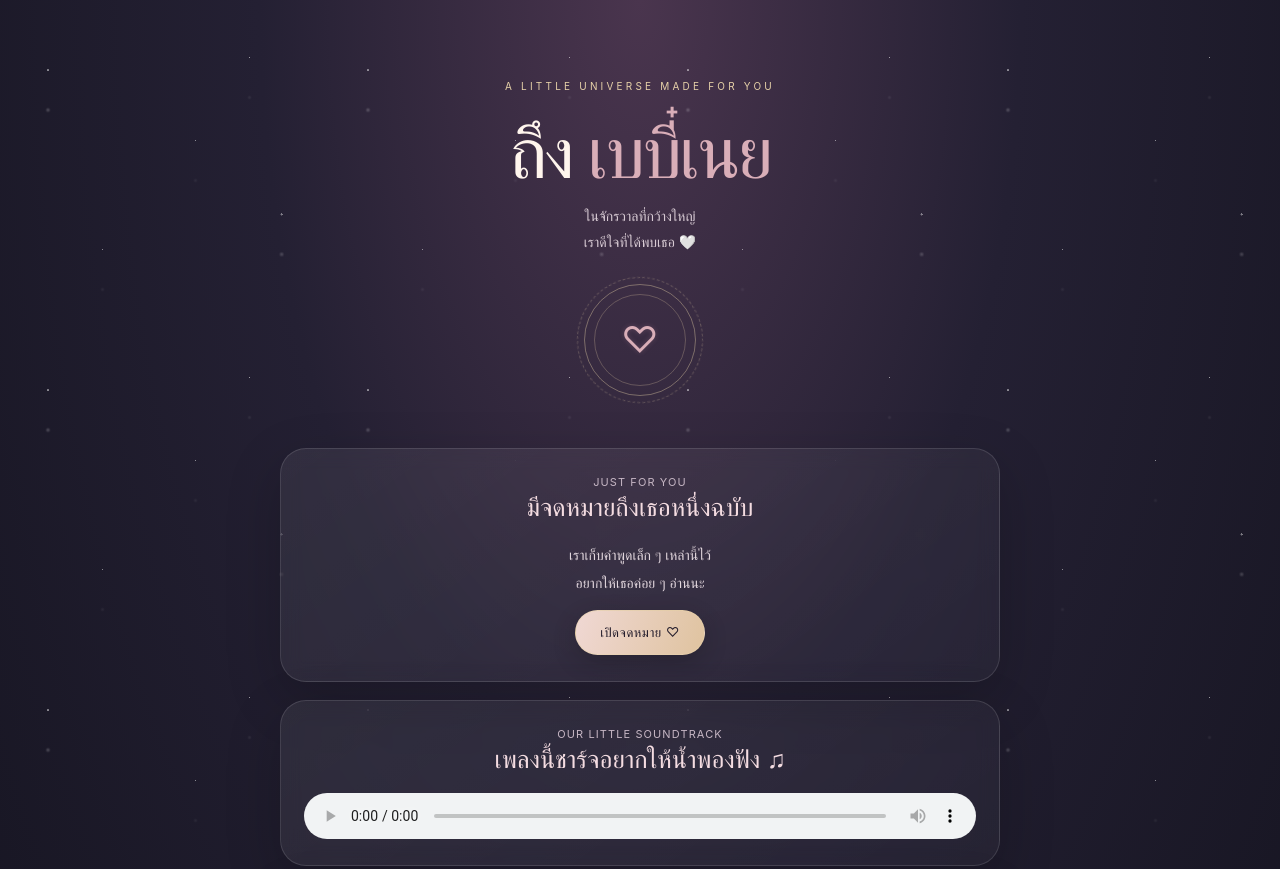
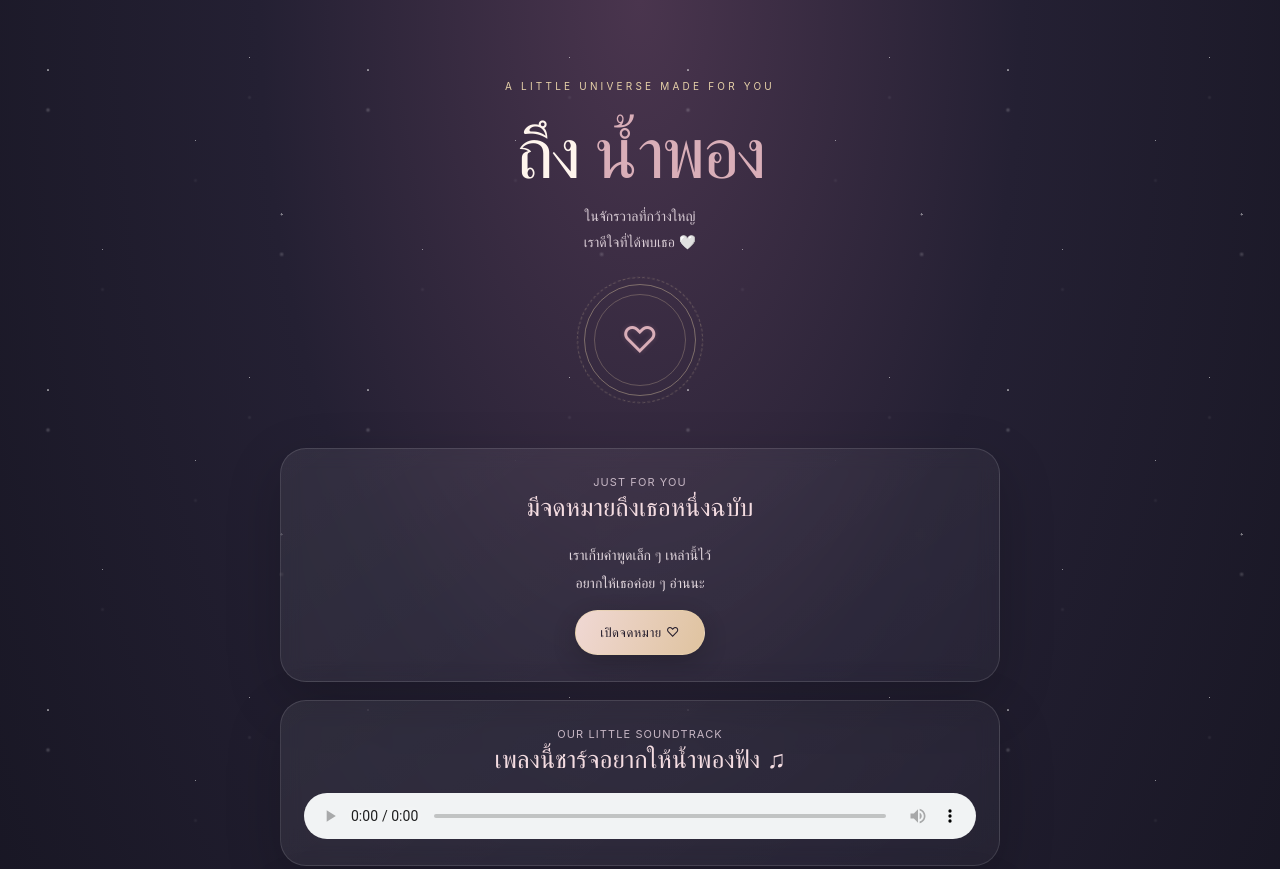
Before and after one commit to few49680-hub/Noei, a plain HTML site: page index.html in a window 1280 px wide. Shown: the top 869 px of the page. Drawn offline with Linux system fonts and the light colour scheme.

Commit message:
Update index.html

```diff
--- a/index.html
+++ b/index.html
@@ -140,7 +140,7 @@ h1 span{color:var(--rose)}
 
   <header class="hero">
     <div class="kicker">A little universe made for you</div>
-    <h1>ถึง <span>เบบี๋เนย</span></h1>
+    <h1>ถึง <span>น้ำพอง</span></h1>
     <div class="subtitle">
       ในจักรวาลที่กว้างใหญ่<br>
       เราดีใจที่ได้พบเธอ 🤍
```
